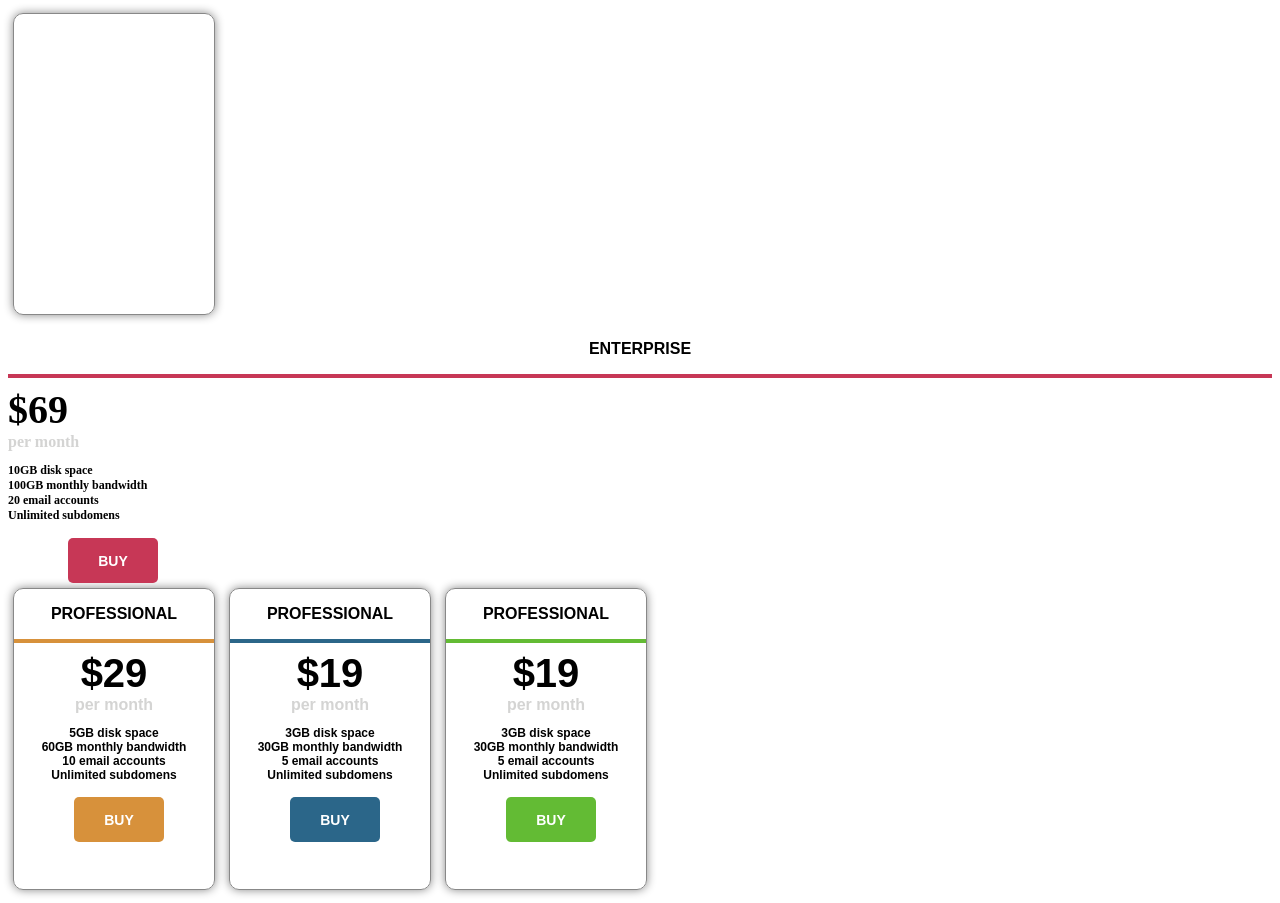
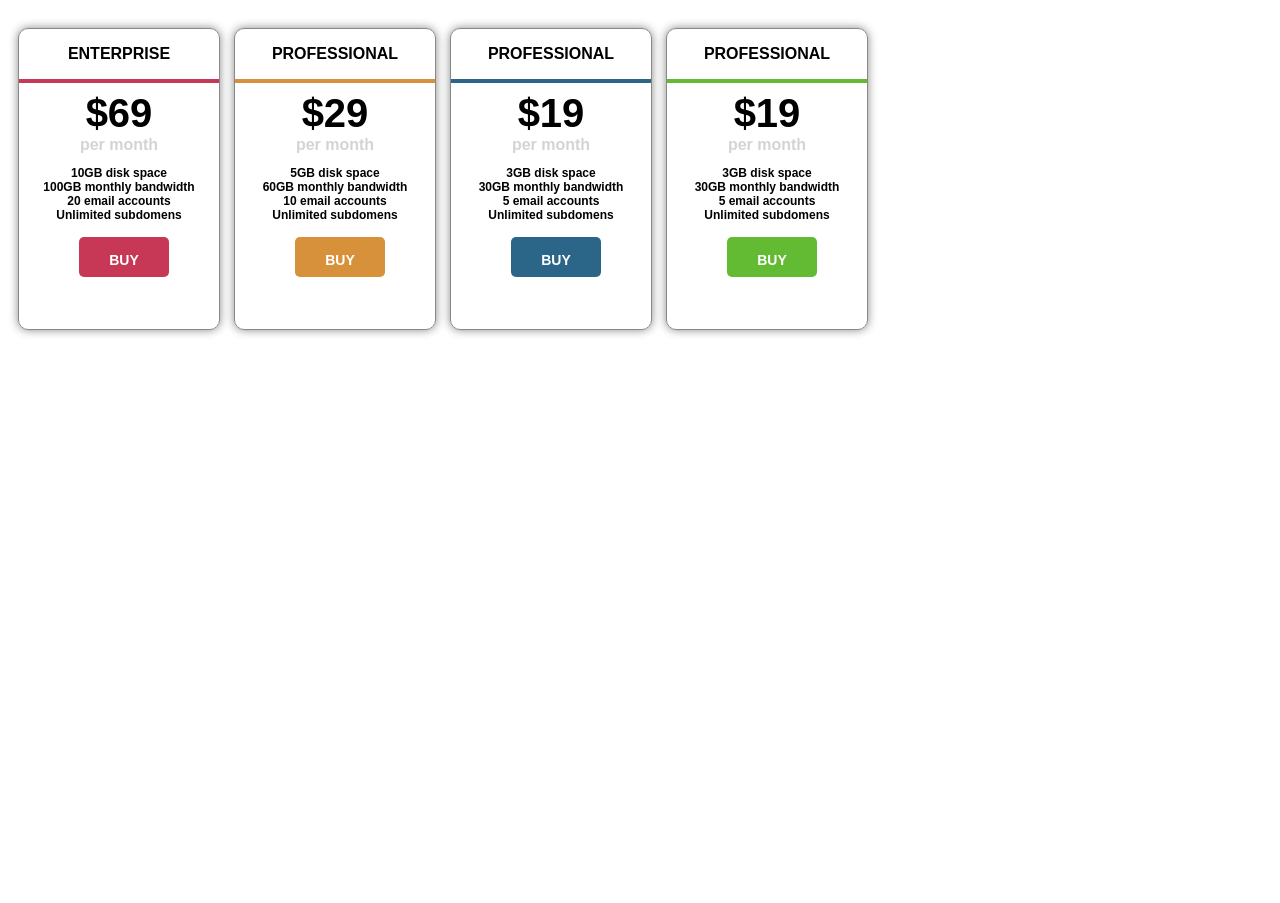
Before and after one commit to Elena151107/html-intro, a plain HTML site: page price.html in a window 1280 px wide. After the commit the page ends 800 px from the top, so only its background shows below. Drawn offline with Linux system fonts and the light colour scheme.

Commit message:
Update price.html

```diff
--- a/price.html
+++ b/price.html
@@ -8,20 +8,28 @@
     #div1,#div2,#div3,#div4{
       width: 200px;
       height: 300px;
+      display: inline-block;
       border: 1px solid #888888;
       border-radius: 10px;
-      margin: 5px;
+      margin-top: 20px;
+      margin-left: 10px;
       font-weight: bold;
       font-family: sans-serif;
       text-align: center;
       box-shadow: 0 0 10px #888888;
-      display: inline-block;
       transition: width 1s, height 1s;
       transition-timing-function: linear;
     }
     #div1:hover,#div2:hover,#div3:hover,#div4:hover{
       width: 220px;
       height: 320px;
+      .div5{
+        width: 100px;
+        height: 30px;
+        margin-left: 65px;
+        transition: width 1s, height 1s;
+        transition-timing-function: linear;
+      }
     }
     p{
       font-weight: bolder;
@@ -44,9 +52,9 @@
       color: black;
       font-size: 12px;
     }
-    .diV{
+    .div5{
       width: 90px;
-      height: 30px;
+      height: 25px;
       color: white;
       border-radius: 5px;
       font-weight: bold;
@@ -56,22 +64,24 @@
       margin-left: 60px;
       margin-top: 15px;
       padding-top: 15px;
-      position: sticky;
+
     }
 
   </style>
 </head>
 <body>
 
-<p id="div1">
-<p class="p1"> ENTERPRISE</p>
-<hr style="border: 2px solid #C73756"/>
-<p class="p2"> $69</p>
-<p class="p3"> per month</p>
-<p class="p4">10GB disk space<br/> 100GB monthly bandwidth<br/>20 email accounts<br/>Unlimited subdomens</p>
-<div class="diV" style="background-color: #C73756;">BUY</div>
+<div id="div1">
+  <p class="p1">ENTERPRISE</p>
+  <hr style="border: 2px solid #C73756"/>
+  <p class="p2"> $69</p>
+  <p class="p3"> per month</p>
+  <p class="p4">10GB disk space<br/>
+    100GB monthly bandwidth<br/>
+    20 email accounts<br/>
+    Unlimited subdomens</p>
+  <div class="div5" style="background-color: #C73756">BUY</div>
 </div>
-
 <div id="div2">
   <p class="p1">   PROFESSIONAL</p>
   <hr style="border: 2px solid #D7913B"/>
@@ -81,7 +91,7 @@
     60GB monthly bandwidth<br/>
     10 email accounts<br/>
     Unlimited subdomens</p>
-  <div class="diV" style="background-color: #D7913B">BUY</div>
+  <div class="div5" style="background-color: #D7913B">BUY</div>
 </div>
 
 <div id="div3">
@@ -93,7 +103,7 @@
     30GB monthly bandwidth<br/>
     5 email accounts<br/>
     Unlimited subdomens</p>
-  <div class="diV" style="background-color: #2B6689">BUY</div>
+  <div class="div5" style="background-color: #2B6689">BUY</div>
 </div>
 
 <div id="div4">
@@ -105,7 +115,8 @@
     30GB monthly bandwidth<br/>
     5 email accounts<br/>
     Unlimited subdomens</p>
-  <div class="diV" style="background-color: #63BB34">BUY</div>
+  <div class="div5" style="background-color: #63BB34">BUY</div>
 </div>
+
 </body>
 </html>
```
